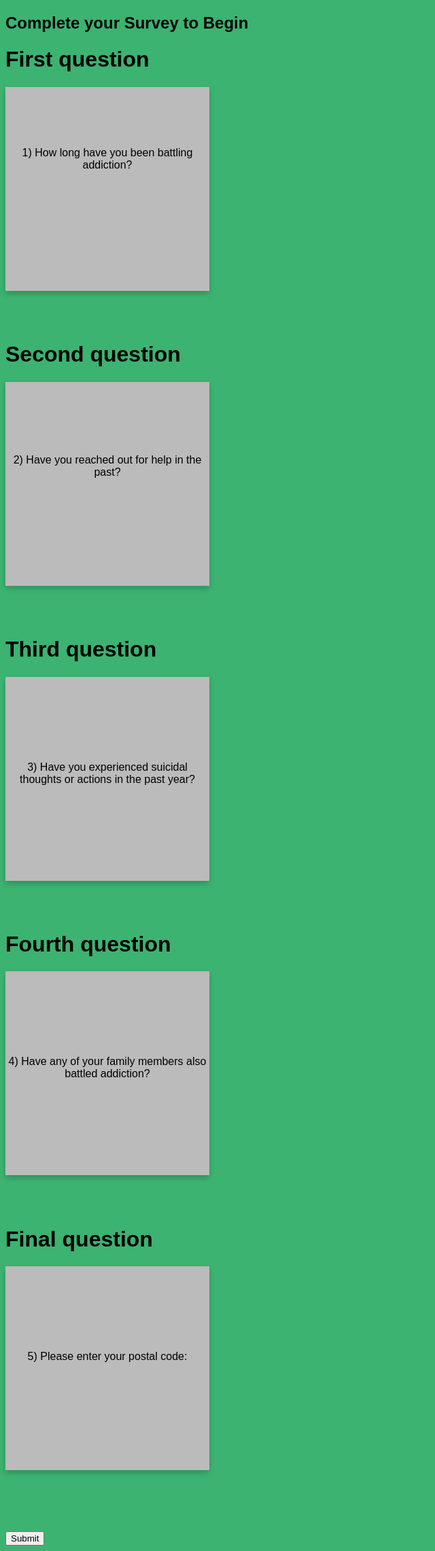
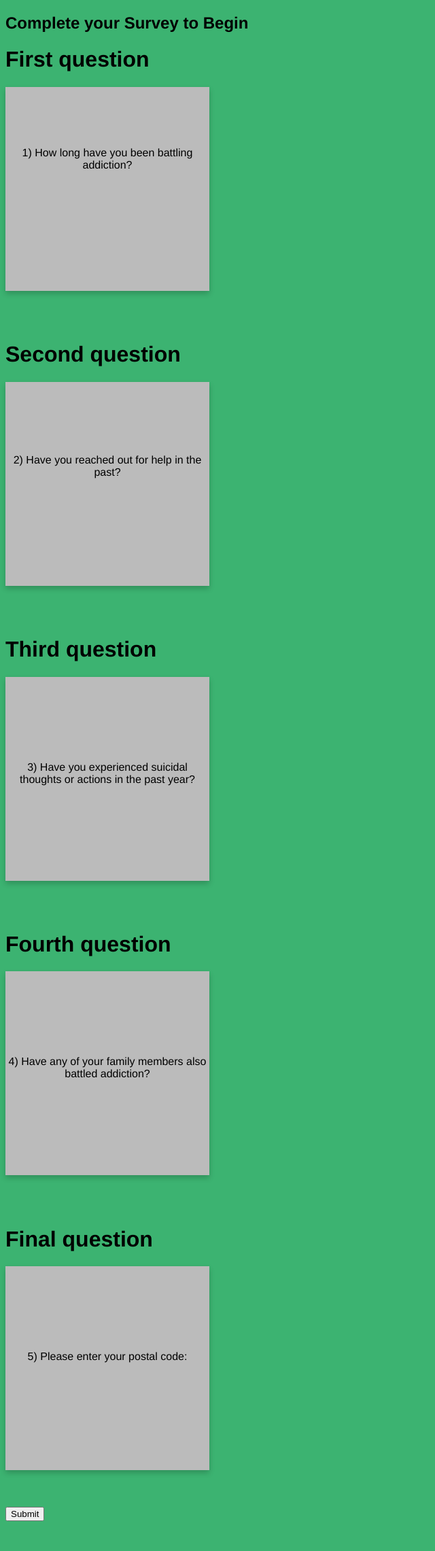
Before and after one commit to andigibson93/team-16, a Flask app: page /survey in a window 1280 px wide. Shown: the whole page at 68% size, without its empty margins (0-640 px from the left). Run offline with Flask 2, Linux system fonts and the light colour scheme.

Commit message:
Update survey.html

```diff
--- a/templates/survey.html
+++ b/templates/survey.html
@@ -4,8 +4,11 @@
         <meta name="viewport" content="width=device-width, initial-scale=1">
         <style>
         body {
-          font-family: Arial, Helvetica, sans-serif;
+          font-family: Helvetica Neue, Helvetica, sans-serif;
         }
+
+
+
 
         .flip-card {
           background-color: transparent;
@@ -137,10 +140,10 @@
           </div>
         </div><br><br><br>
 
+        <button type="button">Submit</button>
+        </body><br><br>
 
-        </body><br><br>
-        <input type="submit" value="Submit">
-        </html>
+
 
         </form>
             <style>
```
